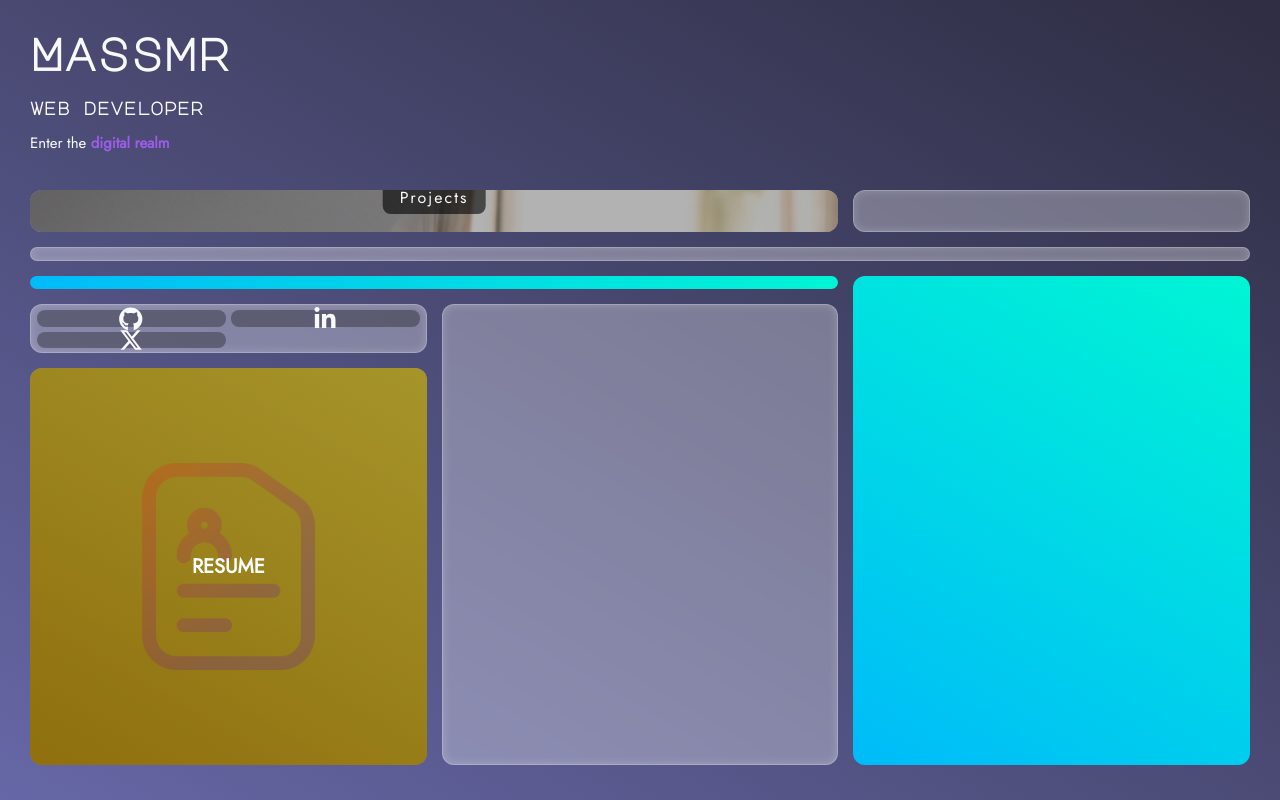
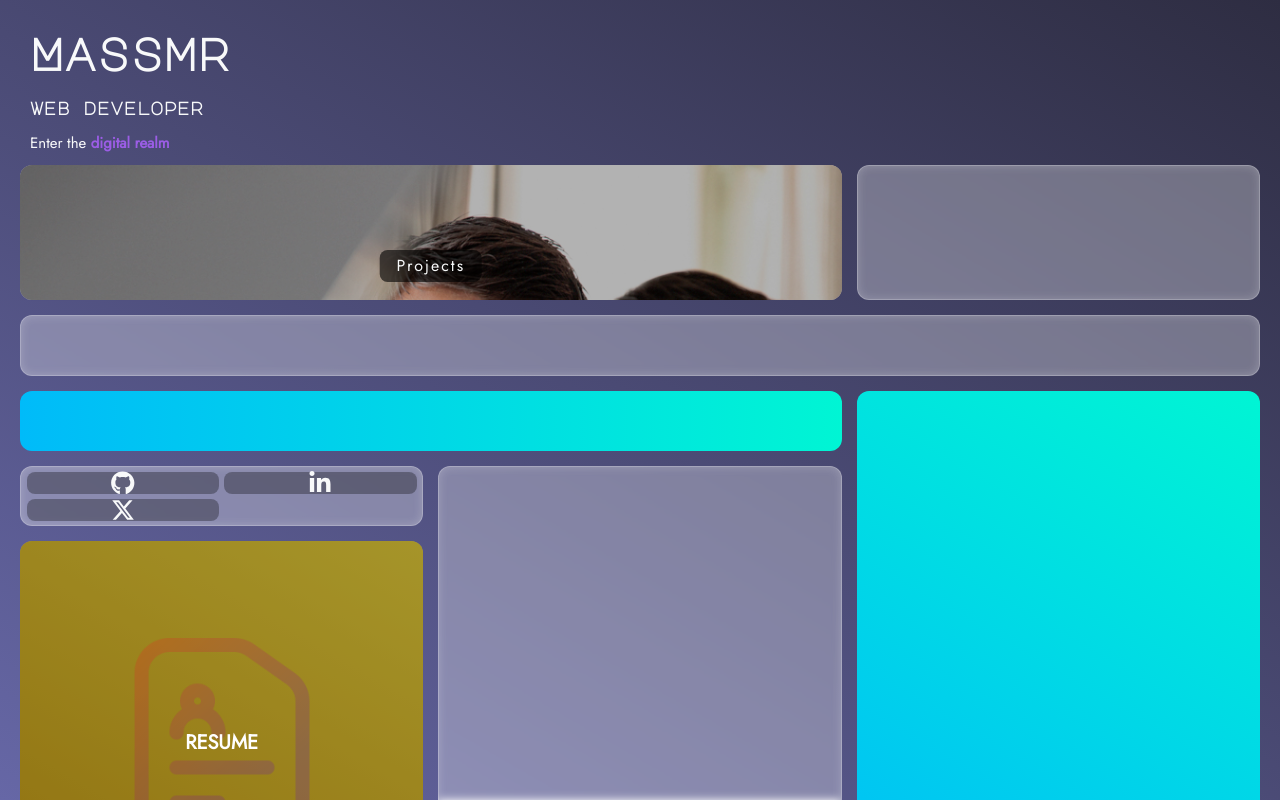
Before and after one commit to massmr/massmr.xyz---react-portfolio, a React (Vite) app: page / in a window 1280 px wide. Shown: the top 800 px of the page. Built offline with nearby package versions, Linux system fonts and the light colour scheme; a web font is replaced by a local one.

Commit message:
Banner margin fixing

```diff
--- a/src/App.jsx
+++ b/src/App.jsx
@@ -54,7 +54,6 @@ const App = () => {
 
         <Banner />
         <BentoGrid openModale={handleModaleOpen} />
-
       </BodyBackground>
     </>
   );
--- a/src/Banner/Banner.jsx
+++ b/src/Banner/Banner.jsx
@@ -5,6 +5,7 @@ const BannerWrapper = styled.div`
   flex-flow: column nowrap;
   padding: 0 10px;
   margin-top: 10px;
+  margin-bottom: 10px;
 `;
 
 const BannerTitle = styled.h1`
--- a/src/Grid/Grid.css
+++ b/src/Grid/Grid.css
@@ -12,7 +12,20 @@
   background-color: rgba(255,255,255,0.3);
   box-shadow: inset 0 0 10px rgba(255,255,255,0.2);
 }
-
+.item1-button {
+  position: relative;
+  bottom: 50px;
+  left: 50%;
+  transform: translateX(-50%);
+  cursor: pointer;
+  background-color: rgba(0, 0, 0, 0.6);
+  border-radius: 8px;
+  border: none;
+  padding: 4px 17px;
+  color: #F8F9FA;
+  font-family: 'Jost', sans-serif;
+  letter-spacing: 2px;
+}
 .item2 {
   grid-column-start: 3;
   grid-column-end: 4;
--- a/src/Grid/Grid.jsx
+++ b/src/Grid/Grid.jsx
@@ -1,11 +1,14 @@
+import styled from 'styled-components'
+
 //import styles
 import './Grid.css';
 import { Container,
   Grid,
+  GridRatioWrapper,
   OpacityOverlay,
   ResumeIconContainer,
   ResumeIcon,
-  ResumeText } from './styled-components.js'
+  ResumeText, } from './styled-components.js'
 
 //import components
 import { ImagesContainer } from './ImagesContainer/ImagesContainer.jsx';
@@ -24,46 +27,9 @@ import MDHome from './assets/MDHobileHome.png';
 import OMF from './assets/ohmyfoodmac.png';
 import MDPortrait from './assets/FM20.jpg'
 
+
+
 export const BentoGrid = ({ openModale }) => {
-
-  //Definitely need to transfer this in a separate css file
-  //to clarify this file component
-  const Item1ImageStyle = {
-    width: '100%',
-    height: '100%',
-    maxWidth: '100%',
-    maxHeight: '100%',
-    overflow: 'hidden',
-    backgroundColor: 'rgba(0,0,0,0.2)',
-  }
-  const Item1ButtonStyle = {
-    position: 'relative',
-    bottom: '50px',
-    left: '50%',
-    transform: 'translateX(-50%)',
-    cursor: 'pointer',
-    backgroundColor: 'rgba(0,0,0,0.6)',
-    borderRadius: '8px',
-    border: 'none',
-    padding: '4px 17px',
-    color: '#F8F9FA',
-    fontFamily: `'Jost',sans-serif`,
-    letterSpacing: '2px',
-
-  }
-  const rightHandStyle = {
-    position: 'relative',
-    top: '50%',
-    left: '50%',
-    transform: 'translate(-50%, -50%)',
-    height: 'calc(100% - 5px)',
-    wordWrap: 'break-word',
-    fontSize: '12.5vw',
-    lineHeight: '0.85',
-    fontFamily: `'Major Mono Display',monospace`,
-    textAlign: 'center',
-    textShadow: '1px 1px 25px rgba(255,255,255,0.3)',
-  }
 
   //callback styles for modale display from App()
   //This style only applies to the item 6
@@ -82,21 +48,21 @@ export const BentoGrid = ({ openModale }) => {
   }
 
   return (
-    <Container>
-      <Grid>
+  <Container>
+    <GridRatioWrapper className="grid-wrapper">
+      <Grid className="grid-cells-container">
 
-        <GridItem
-          name="item1"
+        <GridItem name="item1"
           openModale={openModale} >
 
           <HiddingContainer>
 
             <OpacityOverlay />
             <ImagesContainer
-              style={Item1ImageStyle}
+              name="item1-image"
               source={MDPortrait}
             />
-            <button style={Item1ButtonStyle} >Projects</button>
+            <button className="item1-button">Projects</button>
 
           </HiddingContainer>
 
@@ -112,8 +78,7 @@ export const BentoGrid = ({ openModale }) => {
 
         <GridItem name="item5"/>
 
-        <GridItem
-          name="item6"
+        <GridItem name="item6"
           openModale={() => openModale(
             <div style={ModaleWrapperItem6Style}>
               <div style={ModaleContentItem6Style}>
@@ -178,6 +143,7 @@ export const BentoGrid = ({ openModale }) => {
         <GridItem name="item8"/>
 
       </Grid>
-    </Container>
+    </GridRatioWrapper>
+  </Container>
   );
 };
--- /dev/null
+++ b/src/Grid/ImagesContainer/ImagesContainer.css
@@ -0,0 +1,8 @@
+.item1-image {
+  width: 100%;
+  height: 100%;
+  max-width: 100%;
+  max-height: 100%;
+  overflow: hidden;
+  background-color: rgba(0,0,0,0.2);
+}
--- a/src/Grid/ImagesContainer/ImagesContainer.jsx
+++ b/src/Grid/ImagesContainer/ImagesContainer.jsx
@@ -1,7 +1,9 @@
-export const ImagesContainer = ({ source, style }) => {
+import './ImagesContainer.css';
+
+export const ImagesContainer = ({ source, name }) => {
 
   return(
-    <div style={style} >
+    <div className={name} >
       <ProjectImage source={source} />
     </div>
   );
--- a/src/Grid/styled-components.js
+++ b/src/Grid/styled-components.js
@@ -1,9 +1,9 @@
 import styled from 'styled-components';
 
 export const Container = styled.section`
-  height: calc(100vh - 204.5px);
-  padding: 10px;
-  margin: 25px 0 10px 0;
+  height: 100vh;
+  display: flex;
+  justify-content: center;
 `;
 export const Grid = styled.div`
   display: grid;
@@ -46,3 +46,10 @@ export const ResumeText = styled.h4`
   z-index: 2;
   font-size: 20px;
 `;
+//test style to force grid ratio and always make it fit its parent
+export const GridRatioWrapper = styled.div`
+  position: relative;
+  width: 100%;
+  aspect-ratio: 1/2;
+  padding-bottom: 20px;
+`;
--- a/src/LayoutsComponents/Modal/Modale.css
+++ b/src/LayoutsComponents/Modal/Modale.css
@@ -1,4 +1,3 @@
-
 .modale-background {
   position: fixed;
   top: 0;
```
